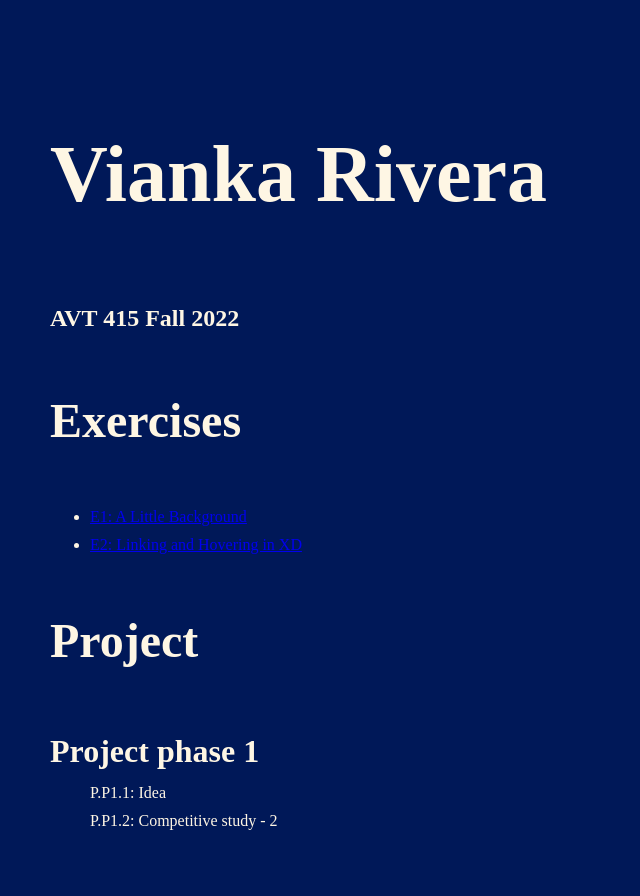
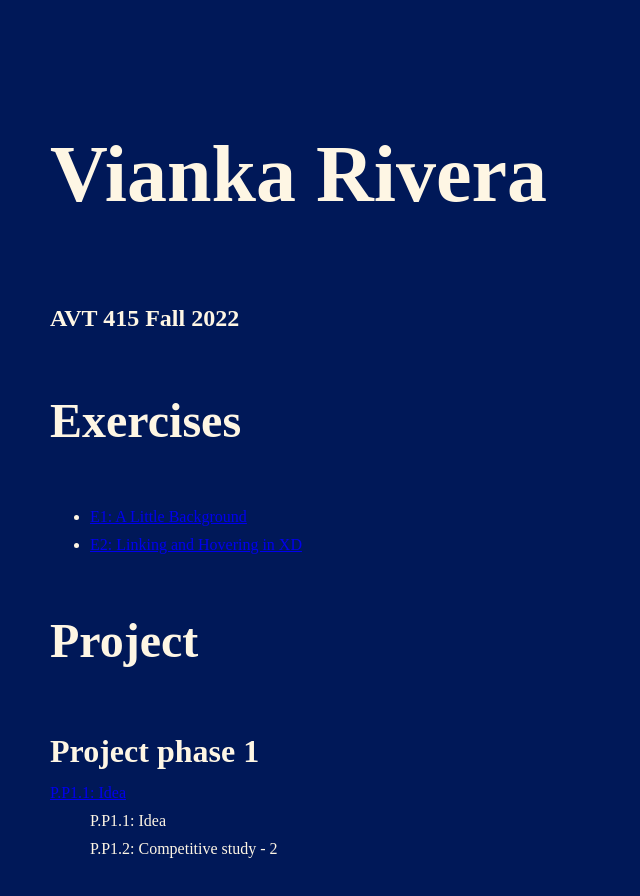
Before and after one commit to rvianka/avt415_f22, a plain HTML site: page index.html in a window 1280 px wide. Shown: the whole page, without its empty margins (0-640 px from the left). Drawn offline with Linux system fonts and the light colour scheme.

Commit message:
Update index.html

```diff
--- a/index.html
+++ b/index.html
@@ -20,8 +20,10 @@
 		<h2>Project</h2>
 	<dl>
 		<dt>Project phase 1</dt>
+
+	<a href="p1.1/p1.1.html">P.P1.1: Idea</a>
 	<dd>P.P1.1: Idea</dd>
-		<dd>P.P1.2: Competitive study - 2</dd>
+	<dd>P.P1.2: Competitive study - 2</dd>
 
 		</dl>
 	</div>
```
